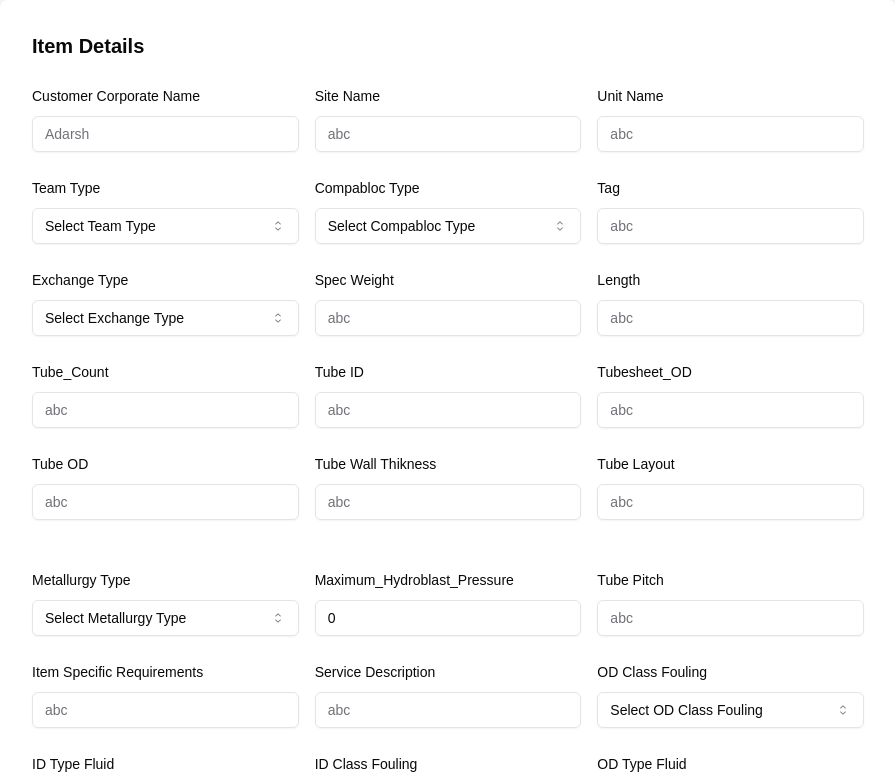
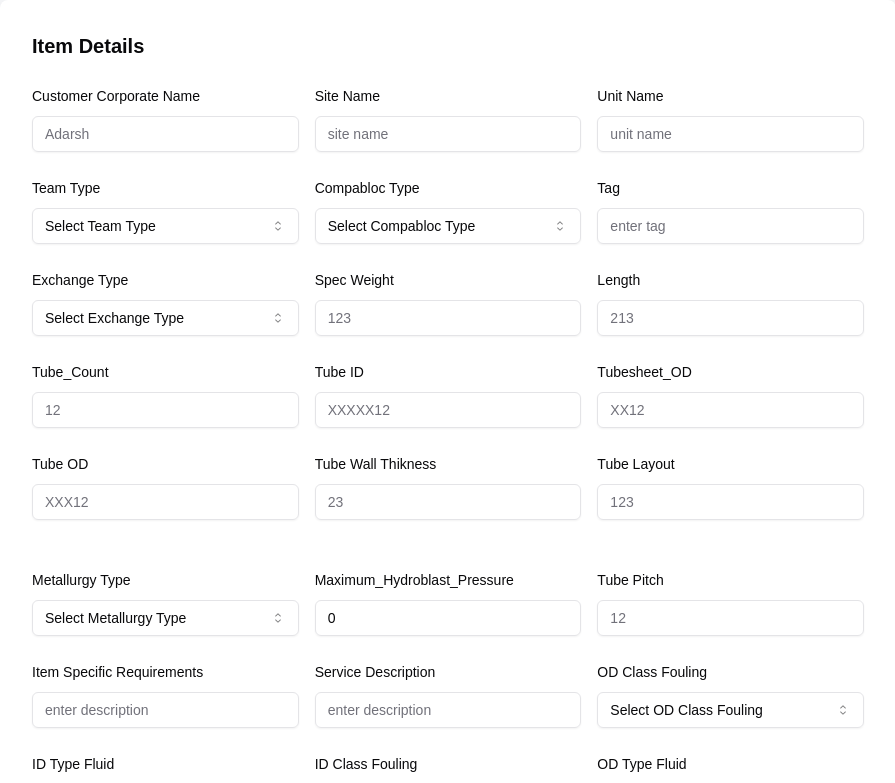
Before and after one commit to Adarsh7079/Table, a Next.js app: page /item in a window 1280 px wide. Shown: the top 783 px of the page, without its empty margins (192-1087 px from the left). Built offline with nearby package versions, Linux system fonts and the light colour scheme.

Commit message:
all_placeholder_change

```diff
--- a/src/app/(form)/contacts/page.tsx
+++ b/src/app/(form)/contacts/page.tsx
@@ -114,7 +114,7 @@ const Page = () => {
                   <FormItem className="flex-1">
                     <FormLabel>Site</FormLabel>
                     <FormControl>
-                      <Input placeholder="Abc" {...field} />
+                      <Input placeholder="enter site name " {...field} />
                     </FormControl>
                     <FormMessage>{fieldState.error?.message}</FormMessage>
                   </FormItem>
@@ -246,7 +246,7 @@ const Page = () => {
                   <FormItem className="flex-1">
                     <FormLabel>State</FormLabel>
                     <FormControl>
-                      <Input placeholder="Abc" {...field} />
+                      <Input placeholder="Bihar" {...field} />
                     </FormControl>
                     <FormMessage>{fieldState.error?.message}</FormMessage>
                   </FormItem>
--- a/src/app/(form)/item/page.tsx
+++ b/src/app/(form)/item/page.tsx
@@ -144,7 +144,7 @@ const Page = () => {
                   <FormItem className="flex-1">
                     <FormLabel>Site Name</FormLabel>
                     <FormControl>
-                      <Input placeholder="abc" {...field} />
+                      <Input placeholder="site name " {...field} />
                     </FormControl>
                                      <FormMessage>{fieldState.error?.message}</FormMessage>
 
@@ -158,7 +158,7 @@ const Page = () => {
                   <FormItem className="flex-1">
                     <FormLabel>Unit Name</FormLabel>
                     <FormControl>
-                      <Input placeholder="abc" {...field} />
+                      <Input placeholder="unit name" {...field} />
                     </FormControl>
                                      <FormMessage>{fieldState.error?.message}</FormMessage>
 
@@ -227,7 +227,7 @@ const Page = () => {
                   <FormItem className="flex-1">
                     <FormLabel>Tag</FormLabel>
                     <FormControl>
-                      <Input placeholder="abc" {...field} />
+                      <Input placeholder="enter tag" {...field} />
                     </FormControl>
                                      <FormMessage>{fieldState.error?.message}</FormMessage>
 
@@ -271,7 +271,7 @@ const Page = () => {
                   <FormItem className="flex-1">
                     <FormLabel>Spec Weight</FormLabel>
                     <FormControl>
-                      <Input placeholder="abc" {...field} />
+                      <Input placeholder="123" {...field} />
                     </FormControl>
                     <FormMessage>{fieldState.error?.message}</FormMessage>
 
@@ -285,7 +285,7 @@ const Page = () => {
                   <FormItem className="flex-1">
                     <FormLabel>Length</FormLabel>
                     <FormControl>
-                      <Input placeholder="abc" {...field} />
+                      <Input placeholder="213" {...field} />
                     </FormControl>
                     <FormMessage>{fieldState.error?.message}</FormMessage>
 
@@ -303,7 +303,7 @@ const Page = () => {
                   <FormItem className="flex-1">
                     <FormLabel>Tube_Count</FormLabel>
                     <FormControl>
-                      <Input placeholder="abc" {...field} />
+                      <Input placeholder="12" {...field} />
                     </FormControl>
                     <FormMessage>{fieldState.error?.message}</FormMessage>
 
@@ -317,7 +317,7 @@ const Page = () => {
                   <FormItem className="flex-1">
                     <FormLabel>Tube ID</FormLabel>
                     <FormControl>
-                      <Input placeholder="abc" {...field} />
+                      <Input placeholder="XXXXX12" {...field} />
                     </FormControl>
                     <FormMessage>{fieldState.error?.message}</FormMessage>
 
@@ -331,7 +331,7 @@ const Page = () => {
                   <FormItem className="flex-1">
                     <FormLabel>Tubesheet_OD</FormLabel>
                     <FormControl>
-                      <Input placeholder="abc" {...field} />
+                      <Input placeholder="XX12" {...field} />
                     </FormControl>
                     <FormMessage>{fieldState.error?.message}</FormMessage>
 
@@ -349,7 +349,7 @@ const Page = () => {
                   <FormItem className="flex-1">
                     <FormLabel>Tube OD</FormLabel>
                     <FormControl>
-                      <Input placeholder="abc" {...field} />
+                      <Input placeholder="XXX12" {...field} />
                     </FormControl>
                     <FormMessage>{fieldState.error?.message}</FormMessage>
 
@@ -363,7 +363,7 @@ const Page = () => {
                   <FormItem className="flex-1">
                     <FormLabel>Tube Wall Thikness</FormLabel>
                     <FormControl>
-                      <Input placeholder="abc" {...field} />
+                      <Input placeholder="23" {...field} />
                     </FormControl>
                     <FormMessage>{fieldState.error?.message}</FormMessage>
 
@@ -377,7 +377,7 @@ const Page = () => {
                   <FormItem className="flex-1">
                     <FormLabel>Tube Layout</FormLabel>
                     <FormControl>
-                      <Input placeholder="abc" {...field} />
+                      <Input placeholder="123" {...field} />
                     </FormControl>
                     <FormMessage>{fieldState.error?.message}</FormMessage>
 
@@ -438,7 +438,7 @@ const Page = () => {
                   <FormItem className="flex-1">
                     <FormLabel>Tube Pitch</FormLabel>
                     <FormControl>
-                      <Input placeholder="abc" {...field} />
+                      <Input placeholder="12" {...field} />
                     </FormControl>
                     <FormMessage>{fieldState.error?.message}</FormMessage>
 
@@ -456,7 +456,7 @@ const Page = () => {
                   <FormItem className="flex-1">
                     <FormLabel>Item Specific Requirements</FormLabel>
                     <FormControl>
-                      <Input placeholder="abc" {...field} />
+                      <Input placeholder="enter description" {...field} />
                     </FormControl>
                     <FormMessage>{fieldState.error?.message}</FormMessage>
 
@@ -470,7 +470,7 @@ const Page = () => {
                   <FormItem className="flex-1">
                     <FormLabel>Service Description</FormLabel>
                     <FormControl>
-                      <Input placeholder="abc" {...field} />
+                      <Input placeholder="enter description" {...field} />
                     </FormControl>
                     <FormMessage>{fieldState.error?.message}</FormMessage>
 
@@ -513,7 +513,7 @@ const Page = () => {
                   <FormItem className="flex-1">
                     <FormLabel>ID Type Fluid</FormLabel>
                     <FormControl>
-                      <Input placeholder="abc" {...field} />
+                      <Input placeholder="enter type" {...field} />
                     </FormControl>
 
                     <FormMessage>{fieldState.error?.message}</FormMessage>
@@ -554,7 +554,7 @@ const Page = () => {
                   <FormItem className="flex-1">
                     <FormLabel>OD Type Fluid</FormLabel>
                     <FormControl>
-                      <Input placeholder="abc" {...field} />
+                      <Input placeholder="enter type" {...field} />
                     </FormControl>
                     <FormMessage>{fieldState.error?.message}</FormMessage>
 
--- a/src/app/(form)/site/page.tsx
+++ b/src/app/(form)/site/page.tsx
@@ -85,7 +85,7 @@ const Page = () => {
                 <FormItem>
                   <FormLabel>Site Name</FormLabel>
                   <FormControl>
-                    <Input placeholder="abc" {...field} />
+                    <Input placeholder="enter site name" {...field} />
                   </FormControl>
                   <FormMessage>{form.formState.errors.SiteName?.message}</FormMessage>
                 </FormItem>
--- a/src/app/(form)/unit/page.tsx
+++ b/src/app/(form)/unit/page.tsx
@@ -83,7 +83,7 @@ const Page = () => {
                 <FormItem>
                   <FormLabel>Site Name</FormLabel>
                   <FormControl>
-                    <Input placeholder="Abc" {...field} />
+                    <Input placeholder="india" {...field} />
                   </FormControl>
                   <FormMessage>{form.formState.errors.Site_Name?.message}</FormMessage>
                 </FormItem>
@@ -97,7 +97,7 @@ const Page = () => {
                 <FormItem>
                   <FormLabel>Unit Name</FormLabel>
                   <FormControl>
-                    <Input placeholder="Abc" {...field} />
+                    <Input placeholder="Abhi" {...field} />
                   </FormControl>
                   <FormMessage>{form.formState.errors.Unit_Name?.message}</FormMessage>
                 </FormItem>
@@ -111,7 +111,7 @@ const Page = () => {
                 <FormItem>
                   <FormLabel>Unit Description</FormLabel>
                   <FormControl>
-                    <Input placeholder="Abc" {...field} />
+                    <Input placeholder="About unit" {...field} />
                   </FormControl>
                   <FormMessage>{form.formState.errors.Unit_Description?.message}</FormMessage>
                 </FormItem>
```
